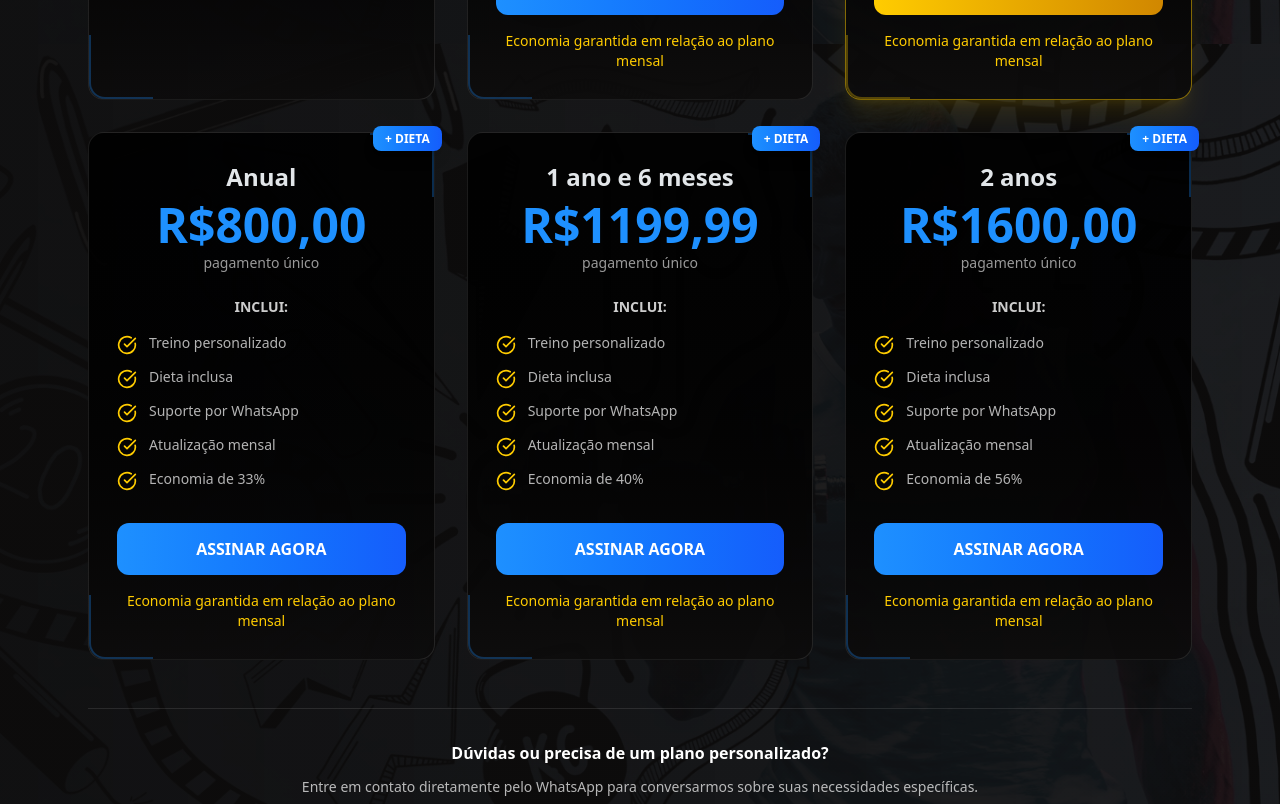
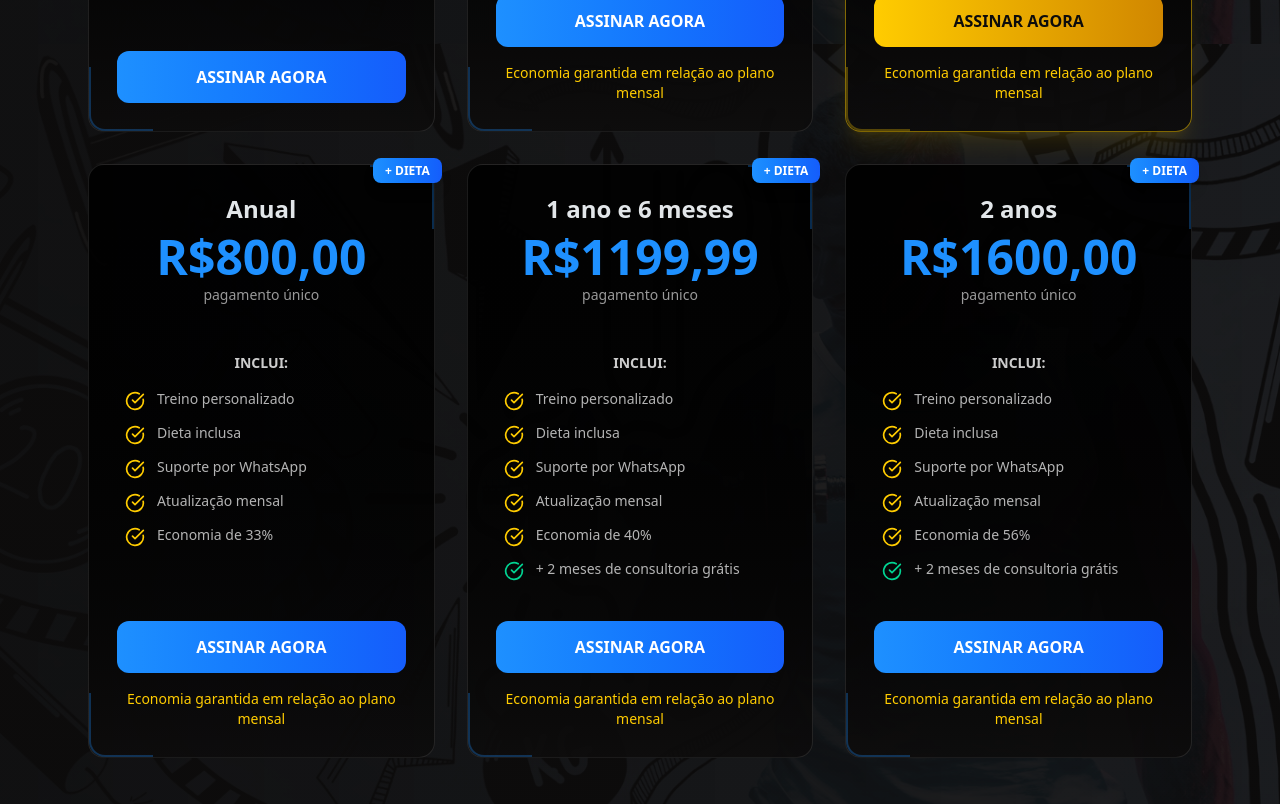
Before and after one commit to JairoLopes/personal_trainer, a React (Vite) app: page / in a window 1280 px wide. Shown: the part 5820-6624 px from the top of the page. Built offline with nearby package versions, Linux system fonts and the light colour scheme.

Commit message:
Update Planos.tsx

```diff
--- a/src/components/sections/Planos.tsx
+++ b/src/components/sections/Planos.tsx
@@ -80,6 +80,7 @@ const Planos = () => {
         "Suporte por WhatsApp",
         "Atualização mensal",
         "Economia de 40%",
+        "+ 2 meses de consultoria grátis", // Adicionado aqui
       ],
       whats:
         "https://wa.me/558198955665/?text=Tenho%20interesse%20em%20assinar%20o%20plano%20de%201%20Ano%20e%206%20meses",
@@ -96,6 +97,7 @@ const Planos = () => {
         "Suporte por WhatsApp",
         "Atualização mensal",
         "Economia de 56%",
+        "+ 2 meses de consultoria grátis", // Adicionado aqui
       ],
       whats:
         "https://wa.me/558198955665/?text=Tenho%20interesse%20em%20assinar%20o%20plano%20de%202%20anos",
@@ -148,7 +150,7 @@ const Planos = () => {
               whileInView={slideUpFadeIn.animate}
               transition={{ duration: 0.6, delay: index * 0.1 }}
               key={index}
-              className={`relative bg-gradient-to-b from-navBlack/90 to-deepBlue/90 rounded-2xl border ${
+              className={`flex flex-col relative bg-gradient-to-b from-navBlack/90 to-deepBlue/90 h-full rounded-2xl border ${
                 i.popular
                   ? "border-secondaryTheme/50 shadow-xl shadow-secondaryTheme/10"
                   : "border-white/10"
@@ -173,7 +175,7 @@ const Planos = () => {
               )}
 
               {/* Conteúdo do card */}
-              <div className="p-6 md:p-7">
+              <div className="flex flex-col p-6 md:p-7 grow">
                 {/* Cabeçalho do card */}
                 <div className="text-center mb-6">
                   <h2
@@ -206,14 +208,22 @@ const Planos = () => {
                 </div>
 
                 {/* Lista de benefícios */}
-                <div className="mb-8">
+                <div className="mb-8 grow p-2">
                   <h4 className="text-white/80 font-semibold mb-4 text-center text-sm">
                     INCLUI:
                   </h4>
+
+                  {/* ALTERAR AQUIIIIIIIIIIIIIIIIIIII */}
                   <ul className="space-y-3">
                     {i.beneficios.map((beneficio, idx) => (
                       <li key={idx} className="flex items-start gap-3">
-                        <CheckCircle className="w-5 h-5 text-secondaryTheme flex-shrink-0 mt-0.5" />
+                        <CheckCircle
+                          className={`w-5 h-5 ${
+                            beneficio.includes("+ 2 meses")
+                              ? "text-emerald-400"
+                              : "text-secondaryTheme"
+                          } flex-shrink-0 mt-0.5`}
+                        />
                         <span className="text-white/70 text-sm">
                           {beneficio}
                         </span>
```
